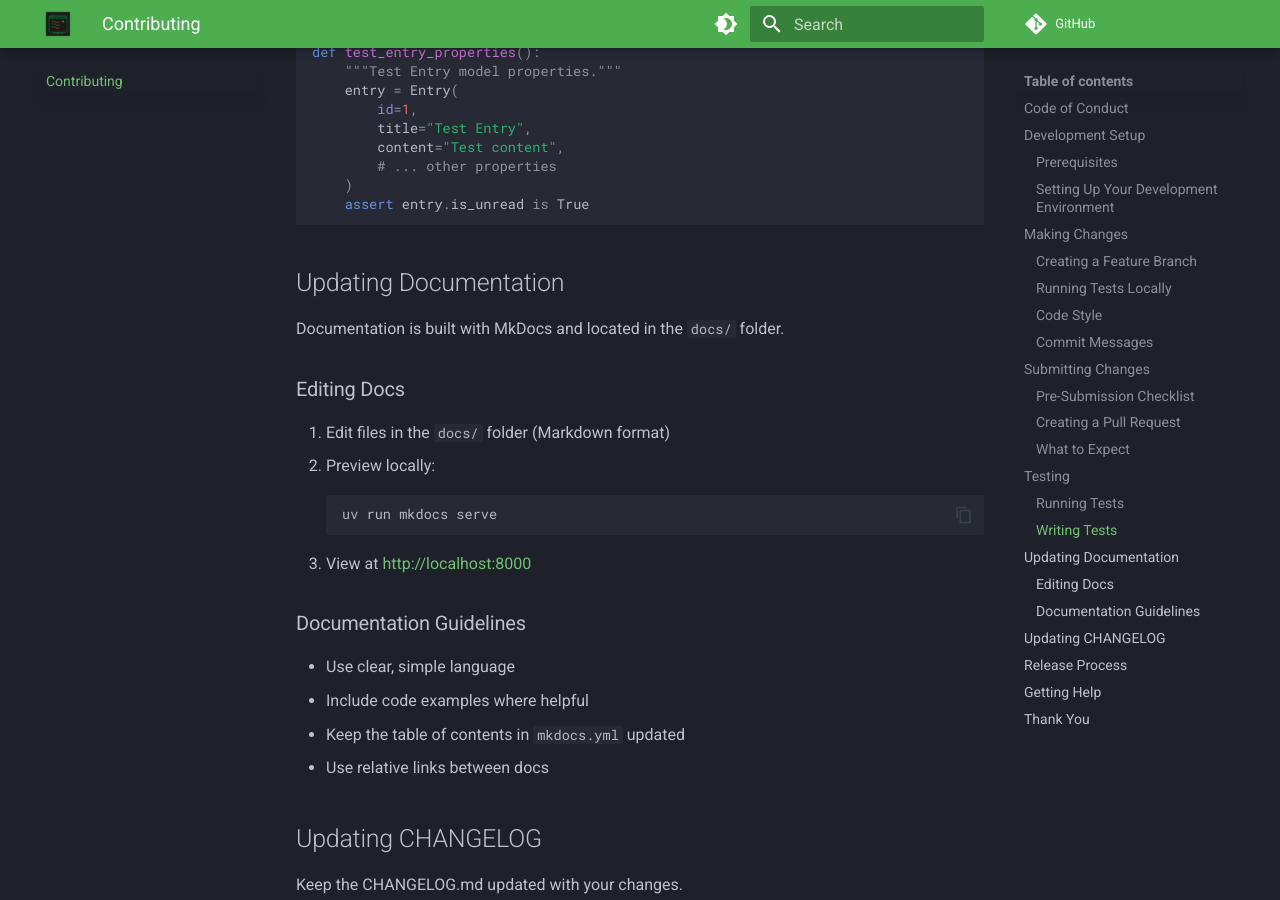
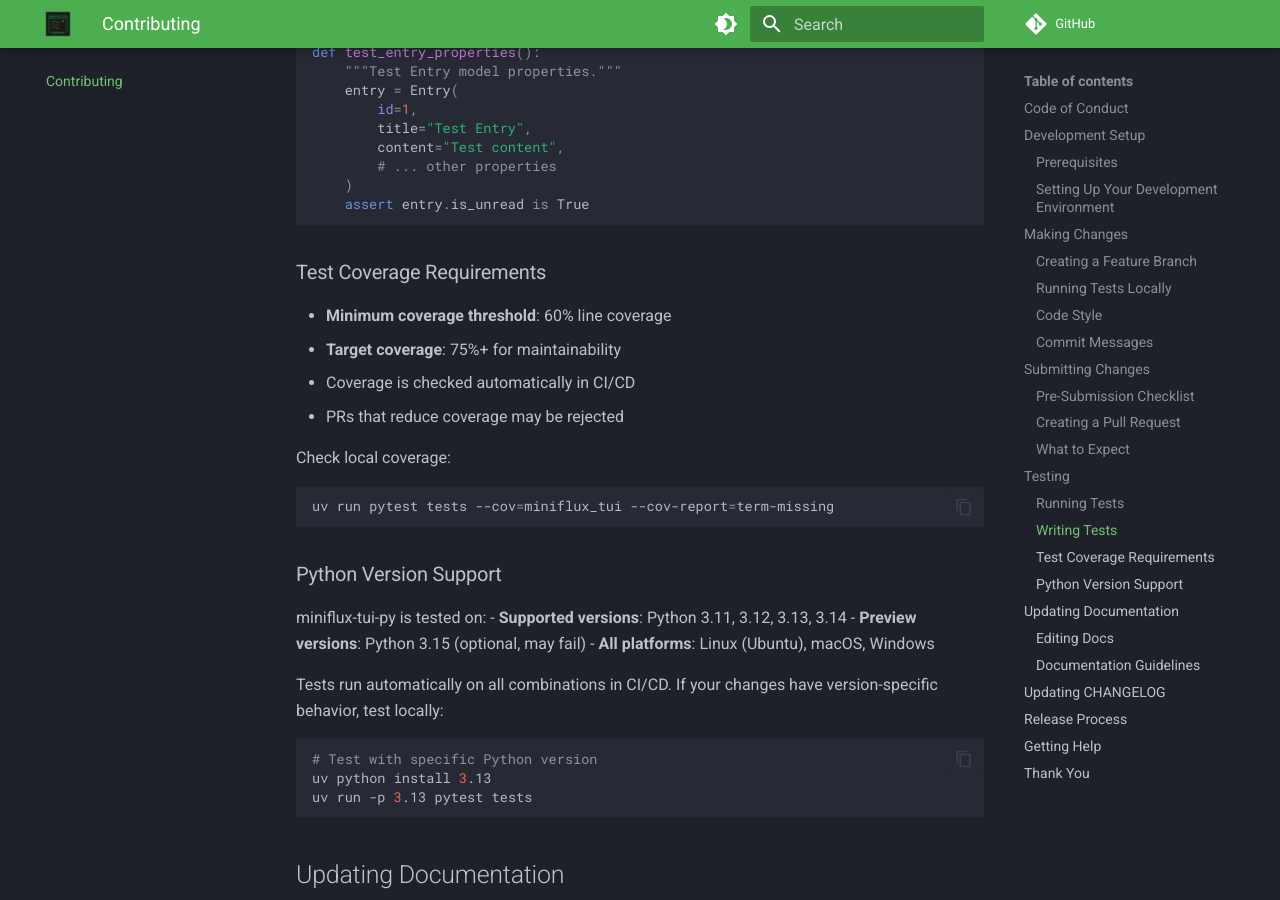
Before and after one commit to reuteras/miniflux-tui-py, an MkDocs documentation site: the page built from docs/contributing.md, in a window 1280 px wide and 900 px high, scrolled down 3700 px. Built offline with MkDocs 1.6.1 and Material for MkDocs 9.7.7, drawn with Linux system fonts in a browser that asks for light colours; comment, search, counter and statistics services are not loaded.

Commit message:
ci: Enable Python 3.14 testing on all platforms and increase coverage threshold
## Changes
- **Remove Python 3.14 exclusions**: Now test Python 3.14 on Ubuntu, macOS, and Windows
  - Previously excluded from macOS and Windows for unclear reasons
  - Better coverage of Python 3.14 compatibility across all platforms

- **Increase coverage threshold**: 55% → 60%
  - Current coverage is 75%+, so this is achievable
  - Maintains code quality standards
  - Consistent with mature projects

- **Document testing requirements**: Add comprehensive testing section to contributing guide
  - Coverage requirements (60% minimum, 75%+ target)
  - Python version support (3.11, 3.12, 3.13, 3.14 + 3.15 preview)
  - How to test locally with specific Python versions
  - Clear expectations for contributors

## Testing
- ✅ All 8 test matrix combinations now run (3 OS × 4 Python versions)
- ✅ Full Python version coverage maintained
- ✅ Documentation updated for contributors

🤖 Generated with Claude Code

Co-Authored-By: Claude <noreply@anthropic.com>

````diff
--- a/docs/contributing.md
+++ b/docs/contributing.md
@@ -161,6 +161,33 @@ def test_entry_properties():
     assert entry.is_unread is True
 ```
 
+### Test Coverage Requirements
+
+- **Minimum coverage threshold**: 60% line coverage
+- **Target coverage**: 75%+ for maintainability
+- Coverage is checked automatically in CI/CD
+- PRs that reduce coverage may be rejected
+
+Check local coverage:
+```bash
+uv run pytest tests --cov=miniflux_tui --cov-report=term-missing
+```
+
+### Python Version Support
+
+miniflux-tui-py is tested on:
+- **Supported versions**: Python 3.11, 3.12, 3.13, 3.14
+- **Preview versions**: Python 3.15 (optional, may fail)
+- **All platforms**: Linux (Ubuntu), macOS, Windows
+
+Tests run automatically on all combinations in CI/CD. If your changes have version-specific behavior, test locally:
+
+```bash
+# Test with specific Python version
+uv python install 3.13
+uv run -p 3.13 pytest tests
+```
+
 ## Updating Documentation
 
 Documentation is built with MkDocs and located in the `docs/` folder.
````
Also changed, not shown: 1 other file.
